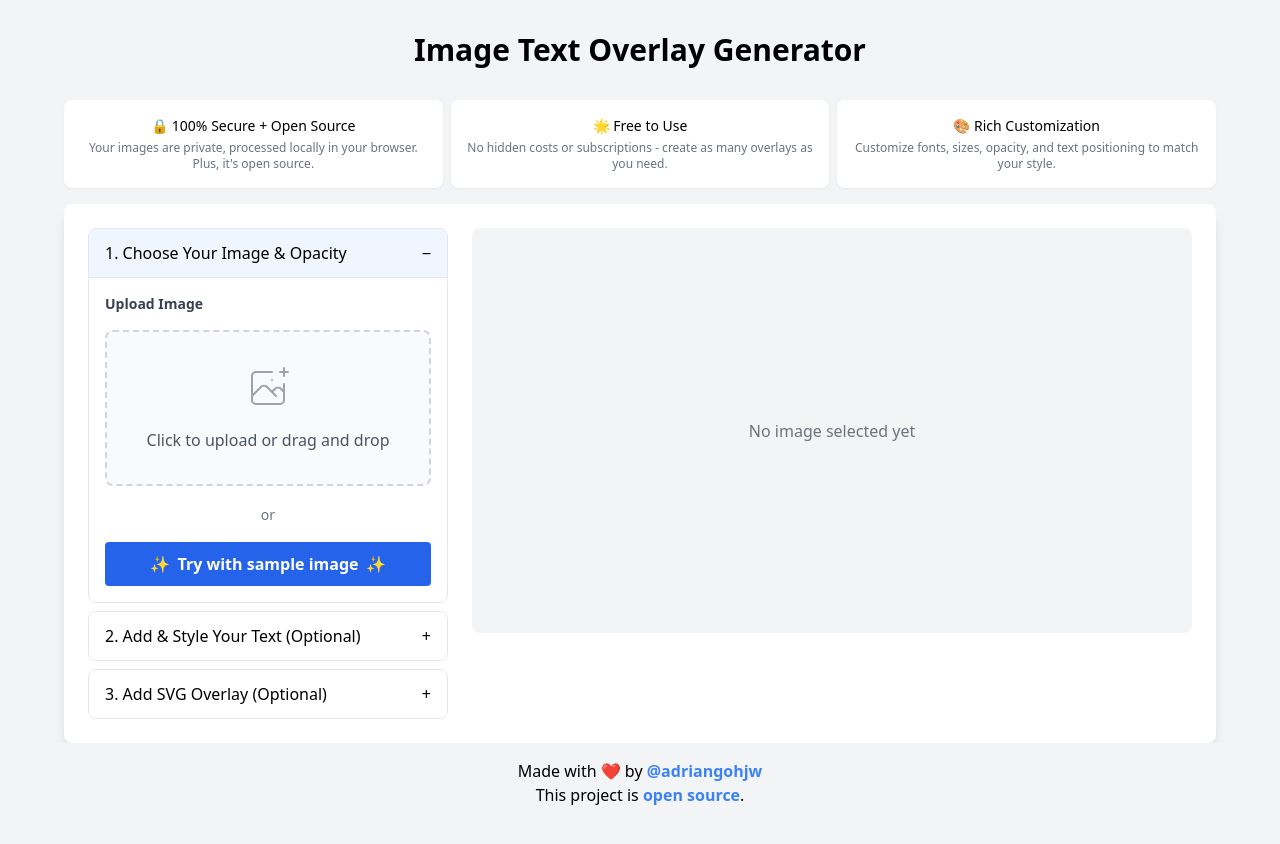
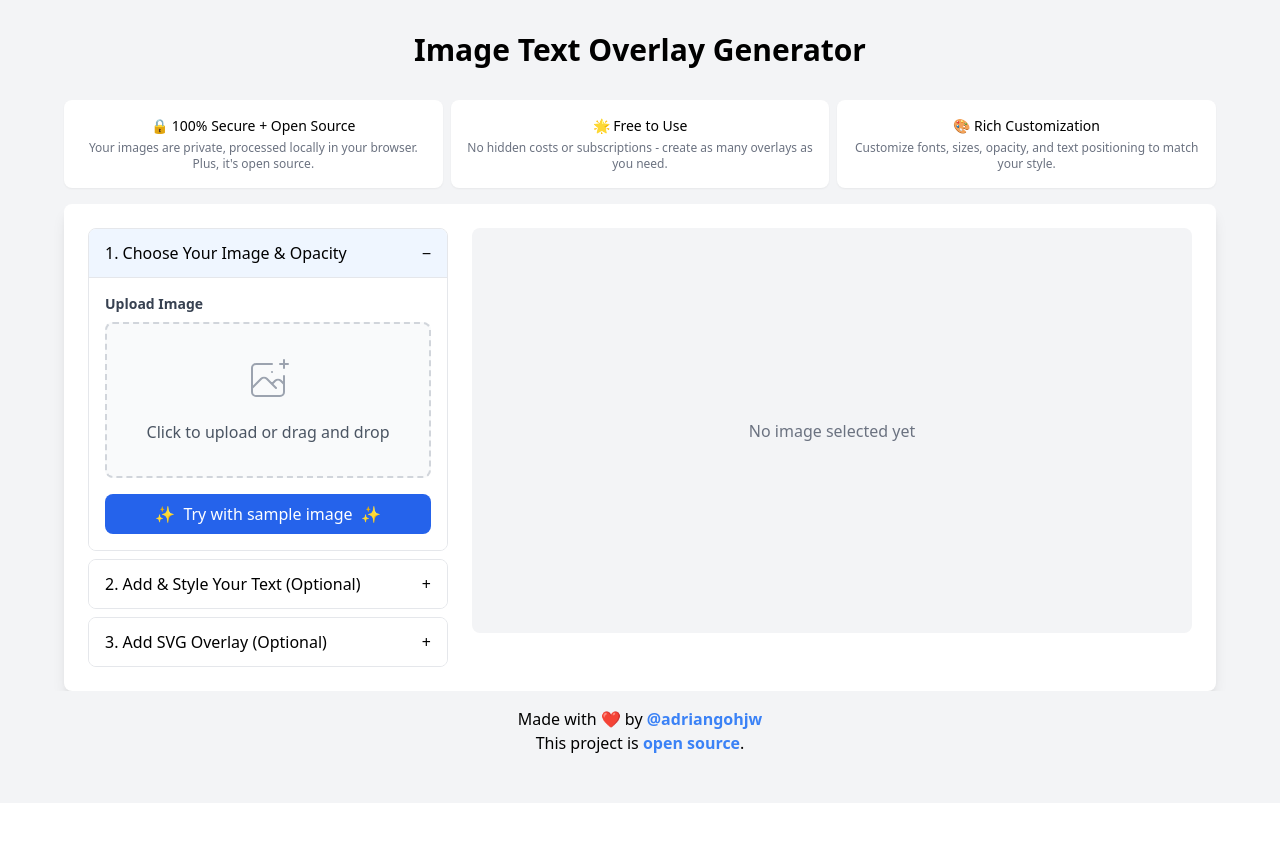
Before and after one commit to adriangohjw/image-overlay-generator, a React (Vite) app: page / in a window 1280 px wide. Shown: the top 844 px of the page. After the commit the page ends 803 px from the top, so only its background shows below. Built offline with nearby package versions, Linux system fonts and the light colour scheme.

Commit message:
Enhance ImageUpload with image removal and selected image state

```diff
--- a/src/components/ConfigurationSteps.tsx
+++ b/src/components/ConfigurationSteps.tsx
@@ -8,7 +8,7 @@ import { FontSizeControl } from "./FontSizeControl";
 import { OpacityControl } from "./OpacityControl";
 
 interface ConfigurationStepsProps {
-  onImageUpload: (image: string) => void;
+  onImageUpload: (image: string | null) => void;
   selectedImage: string | null;
   onSvgUpload: (svg: string | null) => void;
   svgContent: string | null;
@@ -52,7 +52,10 @@ export function ConfigurationSteps({
       title: "1. Choose Your Image & Opacity",
       content: (
         <div className="space-y-4">
-          <ImageUpload onImageUpload={onImageUpload} />
+          <ImageUpload
+            onImageUpload={onImageUpload}
+            selectedImage={selectedImage}
+          />
           {selectedImage && (
             <div className="border-t pt-4">
               <OpacityControl
--- a/src/components/ImageUpload.tsx
+++ b/src/components/ImageUpload.tsx
@@ -1,10 +1,14 @@
 import { ChangeEvent, DragEvent, useState } from "react";
 
 interface ImageUploadProps {
-  onImageUpload: (imageDataUrl: string) => void;
+  onImageUpload: (imageDataUrl: string | null) => void;
+  selectedImage: string | null;
 }
 
-export function ImageUpload({ onImageUpload }: ImageUploadProps) {
+export function ImageUpload({
+  onImageUpload,
+  selectedImage,
+}: ImageUploadProps) {
   const [isDragging, setIsDragging] = useState(false);
 
   const handleImageUpload = (file: File) => {
@@ -50,11 +54,29 @@ export function ImageUpload({ onImageUpload }: ImageUploadProps) {
     };
   };
 
+  const handleRemoveImage = () => {
+    onImageUpload(null);
+  };
+
   return (
-    <div className="space-y-4">
+    <div>
       <label className="block text-gray-700 text-sm font-bold mb-2">
         Upload Image
       </label>
+      {selectedImage ? (
+        <div className="space-y-4">
+          <div className="p-4 bg-green-50 border border-green-200 rounded-lg text-green-700 flex items-center justify-between">
+            <span>Image uploaded!</span>
+            <button
+              onClick={handleRemoveImage}
+              className="px-3 py-1 bg-red-500 text-white rounded hover:bg-red-600 transition-colors"
+            >
+              Remove
+            </button>
+          </div>
+        </div>
+      ) : (
+        <>
           <div
             className={`relative border-2 border-dashed rounded-lg p-8 text-center cursor-pointer transition-colors
               ${
@@ -97,13 +119,10 @@ export function ImageUpload({ onImageUpload }: ImageUploadProps) {
             </div>
           </div>
 
-      <div className="text-center">
-        <span className="text-gray-500 text-sm">or</span>
-      </div>
-
+          <div className="mt-4 text-center">
             <button
               onClick={handleTrySampleImage}
-        className="w-full bg-blue-600 border-2 border-blue-600 hover:bg-blue-700 hover:border-blue-700 text-white font-bold py-2 px-4 rounded transition-colors inline-flex items-center justify-center gap-2"
+              className="p-2 rounded-lg inline-flex items-center justify-center gap-2 text-white bg-blue-600 hover:bg-blue-700 border-1 border-blue-600 hover:border-blue-700 font-medium w-full"
             >
               <span role="img" aria-label="sparkles">
                 ✨
@@ -114,5 +133,8 @@ export function ImageUpload({ onImageUpload }: ImageUploadProps) {
               </span>
             </button>
           </div>
+        </>
+      )}
+    </div>
   );
 }
```
Lines whose indentation alone changed are shown as unchanged.
